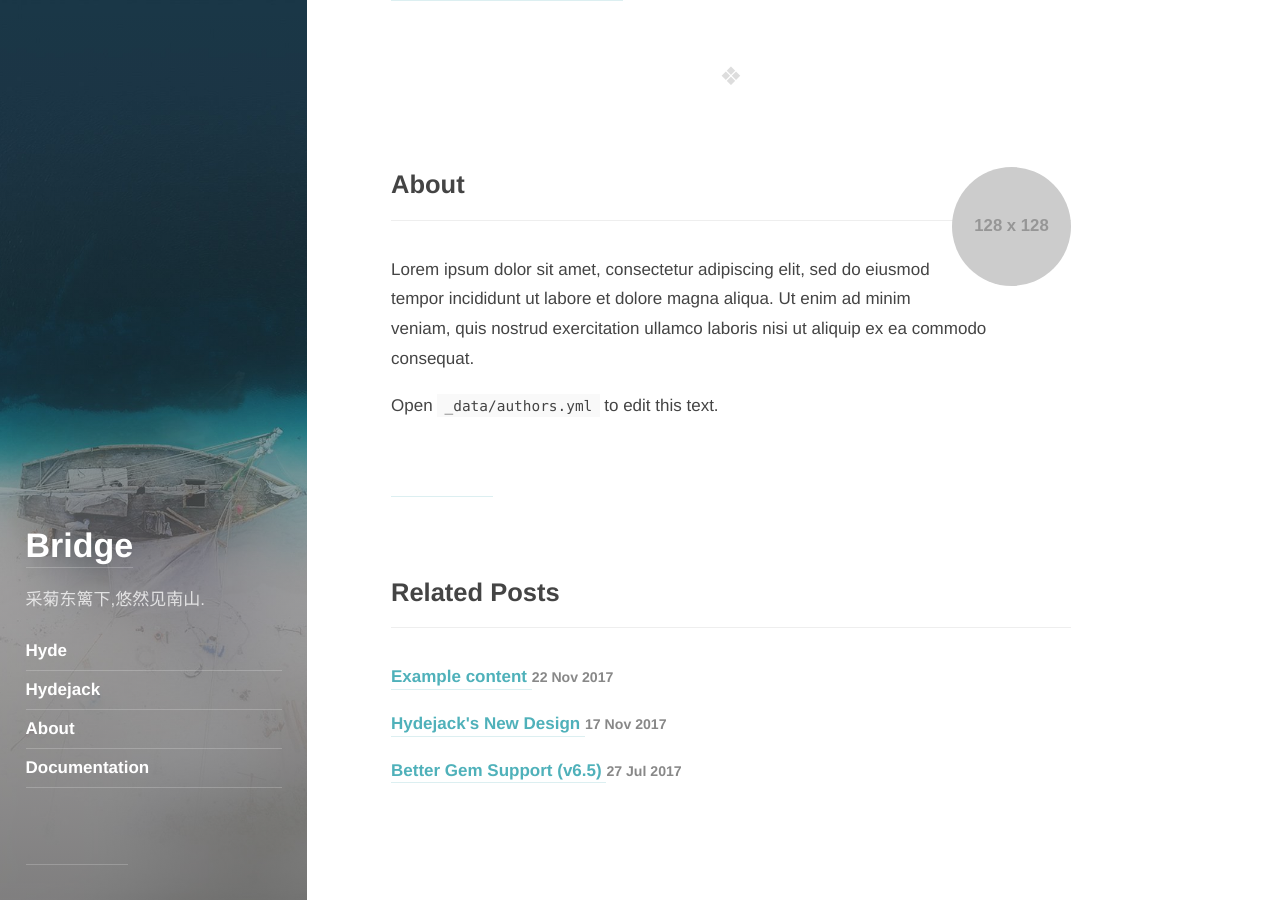
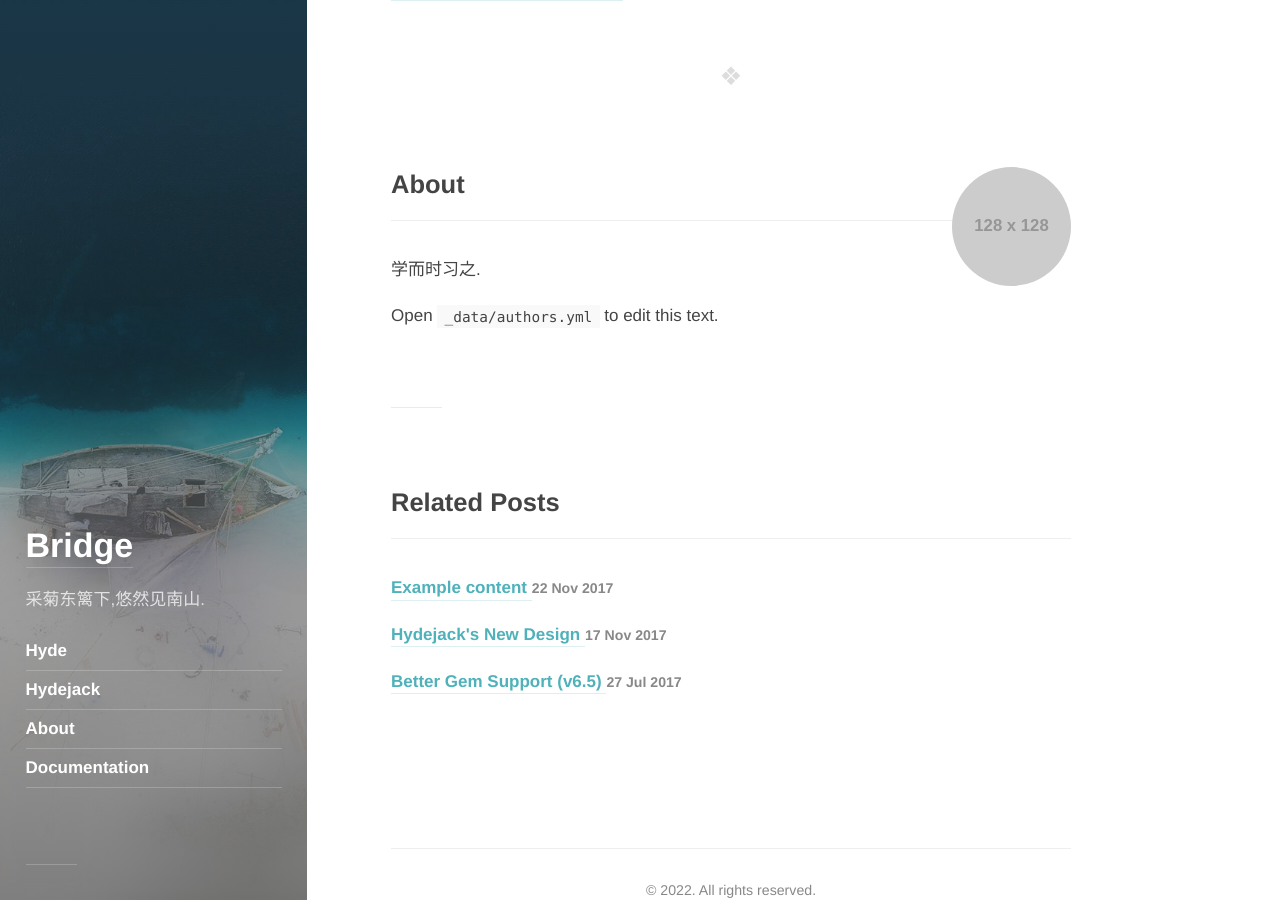
Before and after one commit to liang118/liang118.github.io, a Jekyll site: the page built from _posts/2016-09-17-the-fast-one.md, in a window 1280 px wide and 900 px high, scrolled down 1543 px. Built offline with Jekyll 4.4.1, drawn with Linux system fonts in a browser that asks for light colours.

Commit message:
修改author配置文件

```diff
--- a/_data/authors.yml
+++ b/_data/authors.yml
@@ -8,9 +8,7 @@ author1:
   # Used at the bottom of each page and at the top of the `about` layout
   # Markdown enabled, can use multiple paragraphs (enabled by `|`)
   about:             |
-    Lorem ipsum dolor sit amet, consectetur adipiscing elit,
-    sed do eiusmod tempor incididunt ut labore et dolore magna aliqua.
-    Ut enim ad minim veniam, quis nostrud exercitation ullamco laboris nisi ut aliquip ex ea commodo consequat.
+    学而时习之.
 
     Open `_data/authors.yml` to edit this text.
 
@@ -26,8 +24,7 @@ author1:
   # Comment/uncommet to show/hide
   # Rearrange to change the order in which they appear
   social:
-    twitter:         <username>
-    github:          <username>
+    github:          <https://github.com/liang118/>
     # email:           mailto:<mail@domain.tld>
     # rss:             https://<url>/feed.xml
     # facebook:        <username>
```
